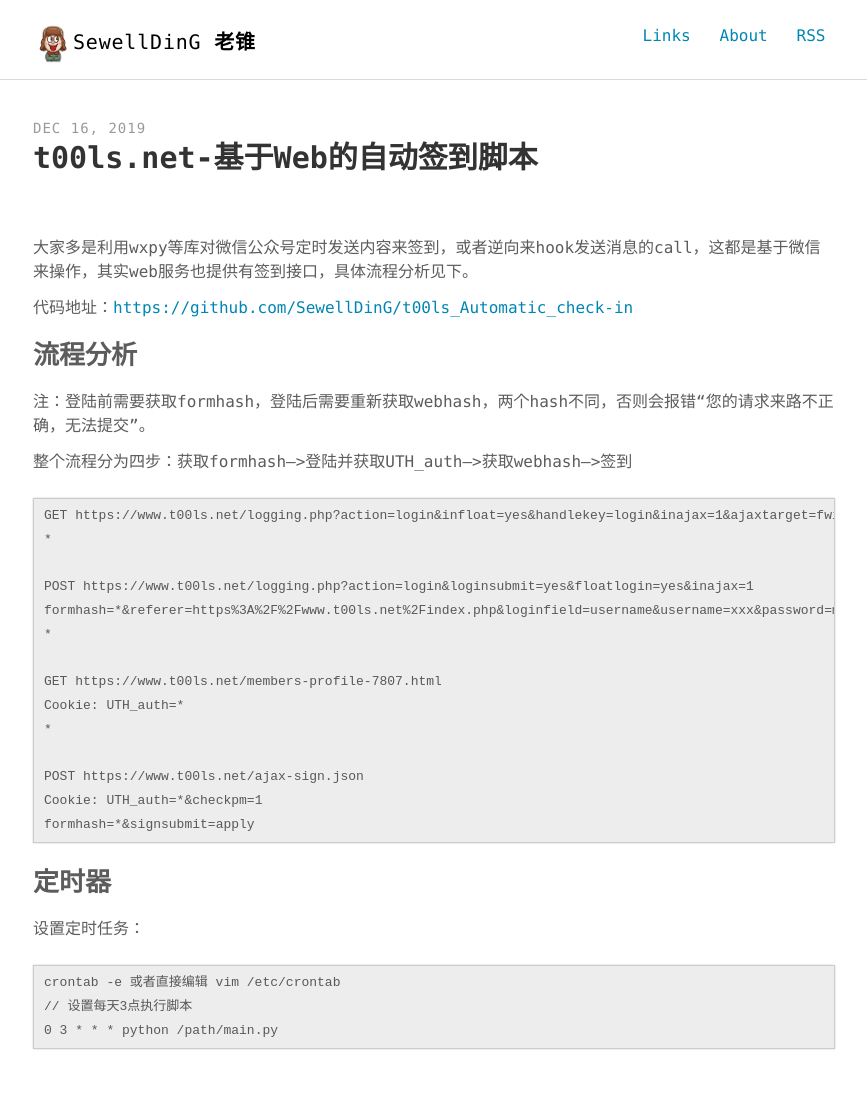
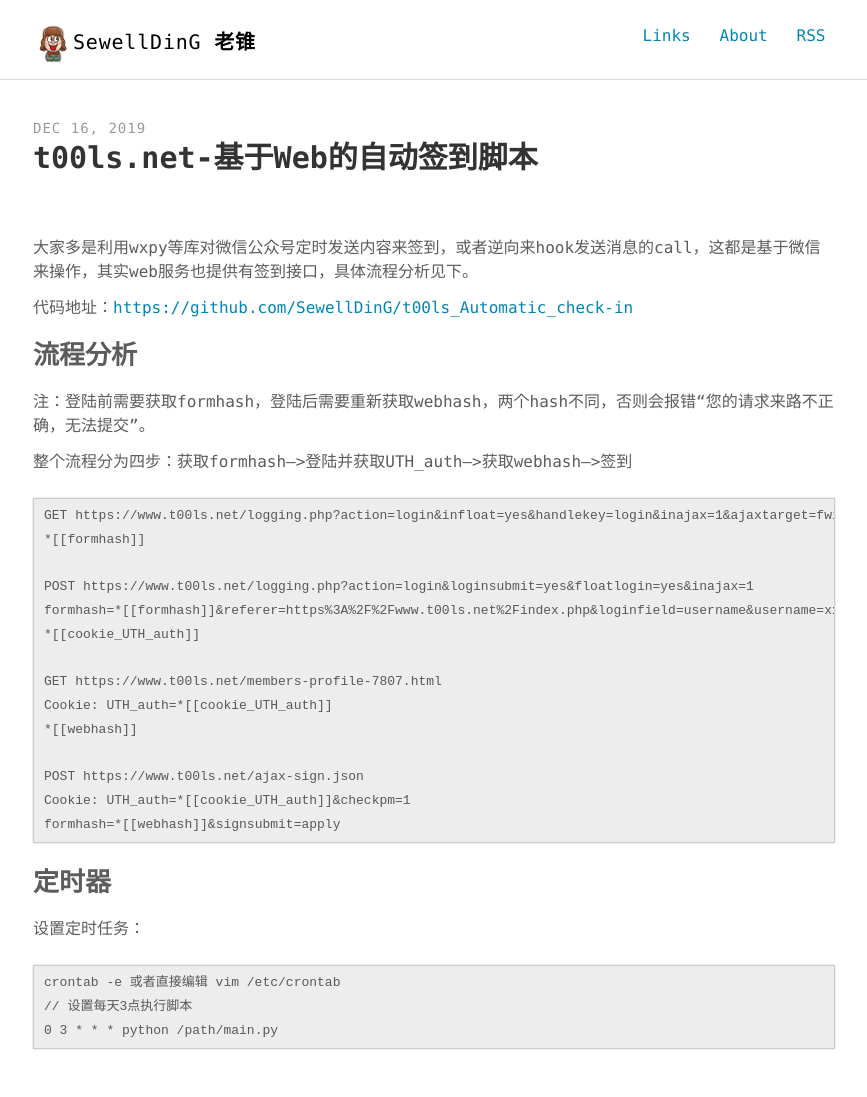
Before and after one commit to SewellDinG/sewellding.github.io, a Jekyll site: the page built from _posts/2019-12-16-t00ls.net-基于web的自动签到脚本.md, in a window 1280 px wide. Shown: the whole page, without its empty margins (206-1073 px from the left). Built offline with Jekyll 4.4.1, drawn with Linux system fonts in a browser that asks for light colours.

Commit message:
Fix display err

````diff
--- a/_posts/2019-12-16-t00ls.net-基于web的自动签到脚本.md
+++ b/_posts/2019-12-16-t00ls.net-基于web的自动签到脚本.md
@@ -17,19 +17,19 @@ keywords: ""
 
 ```
 GET https://www.t00ls.net/logging.php?action=login&infloat=yes&handlekey=login&inajax=1&ajaxtarget=fwin_content_login
-*{{formhash}}
+*[[formhash]]
 
 POST https://www.t00ls.net/logging.php?action=login&loginsubmit=yes&floatlogin=yes&inajax=1
-formhash=*{{formhash}}&referer=https%3A%2F%2Fwww.t00ls.net%2Findex.php&loginfield=username&username=xxx&password=md5(pass)&questionid=1&answer=xxx&cookietime=2592000
-*{{cookie_UTH_auth}}
+formhash=*[[formhash]]&referer=https%3A%2F%2Fwww.t00ls.net%2Findex.php&loginfield=username&username=xxx&password=md5(pass)&questionid=1&answer=xxx&cookietime=2592000
+*[[cookie_UTH_auth]]
 
 GET https://www.t00ls.net/members-profile-7807.html
-Cookie: UTH_auth=*{{cookie_UTH_auth}}
-*{{webhash}}
+Cookie: UTH_auth=*[[cookie_UTH_auth]]
+*[[webhash]]
 
 POST https://www.t00ls.net/ajax-sign.json
-Cookie: UTH_auth=*{{cookie_UTH_auth}}&checkpm=1
-formhash=*{{webhash}}&signsubmit=apply
+Cookie: UTH_auth=*[[cookie_UTH_auth]]&checkpm=1
+formhash=*[[webhash]]&signsubmit=apply
 ```
 
 ##  定时器
````
